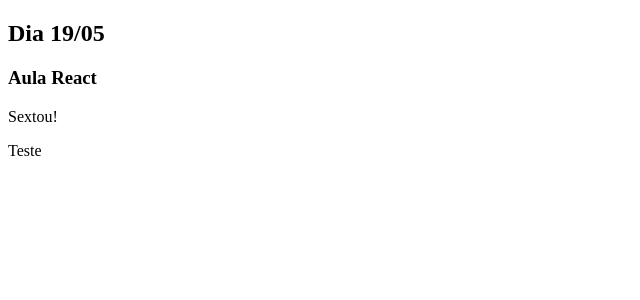
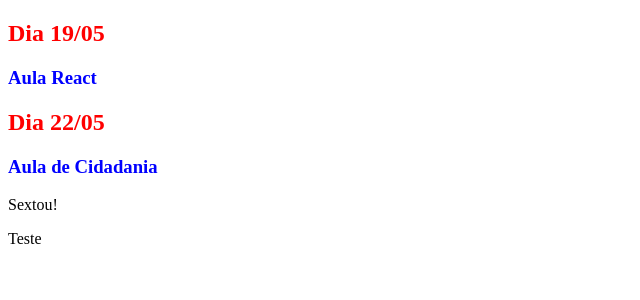
Before and after one commit to shajardini/ReactMGSP, a React (Create React App) app: page / in a window 1280 px wide. Shown: the top 300 px of the page, without its empty margins (0-640 px from the left). Built offline with nearby package versions, Linux system fonts and the light colour scheme.

Commit message:
atualização

```diff
--- a/src/App.jsx
+++ b/src/App.jsx
@@ -10,6 +10,7 @@ function App() {
 
         <div>
             <ComParametro titulo="Dia 19/05" subtitulo="Aula React"/>
+            <ComParametro titulo="Dia 22/05" subtitulo="Aula de Cidadania"/>
             <p>{mensagem}</p>
             <Primeiro/>
         </div>
--- a/src/components/comparametro/index.jsx
+++ b/src/components/comparametro/index.jsx
@@ -1,4 +1,5 @@
 import React from "react";
+import './parametro.css'
 
 function ComParametro(props){
     return(
--- a/src/components/comparametro/parametro.css
+++ b/src/components/comparametro/parametro.css
@@ -0,0 +1,7 @@
+h2{
+    color: red;
+}
+
+h3{
+    color: blue;
+}
```
